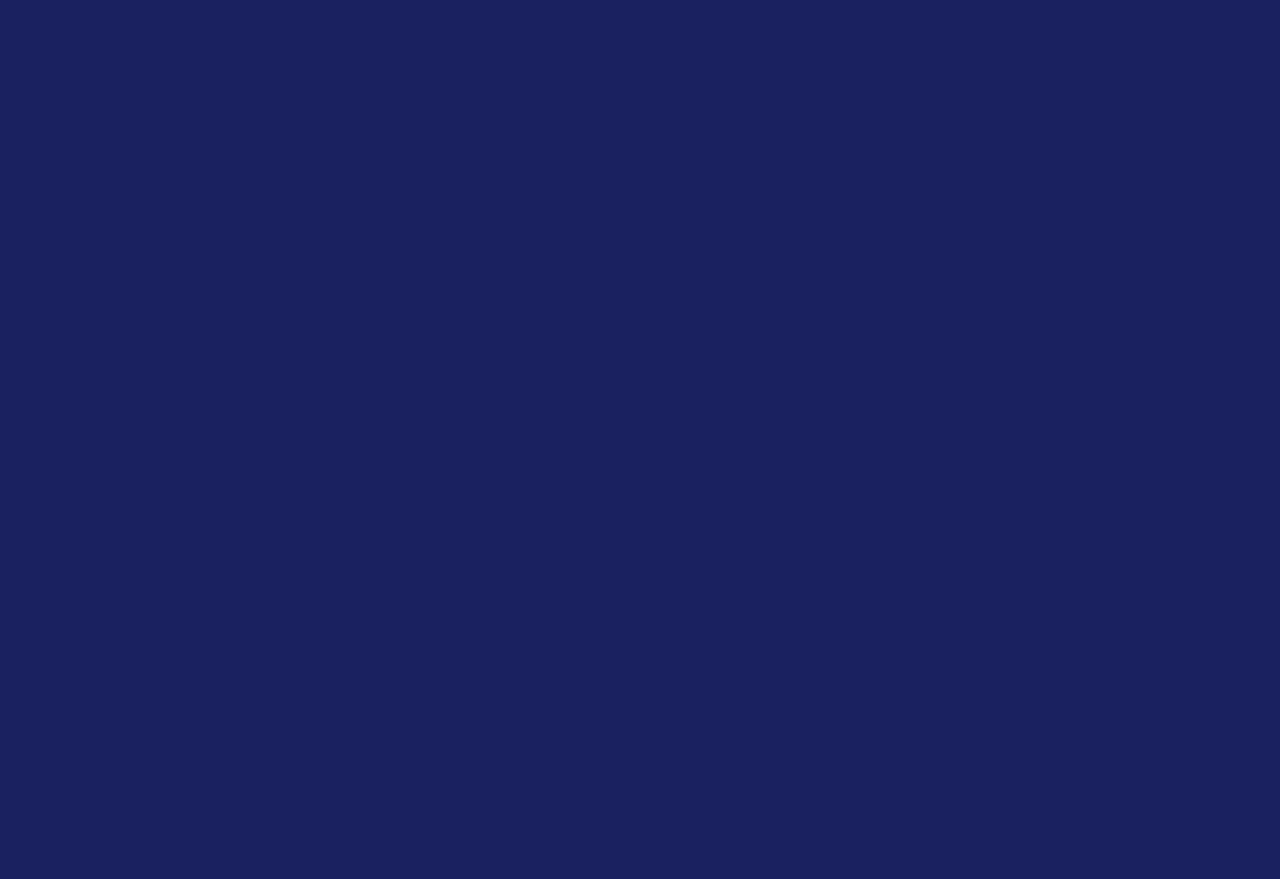
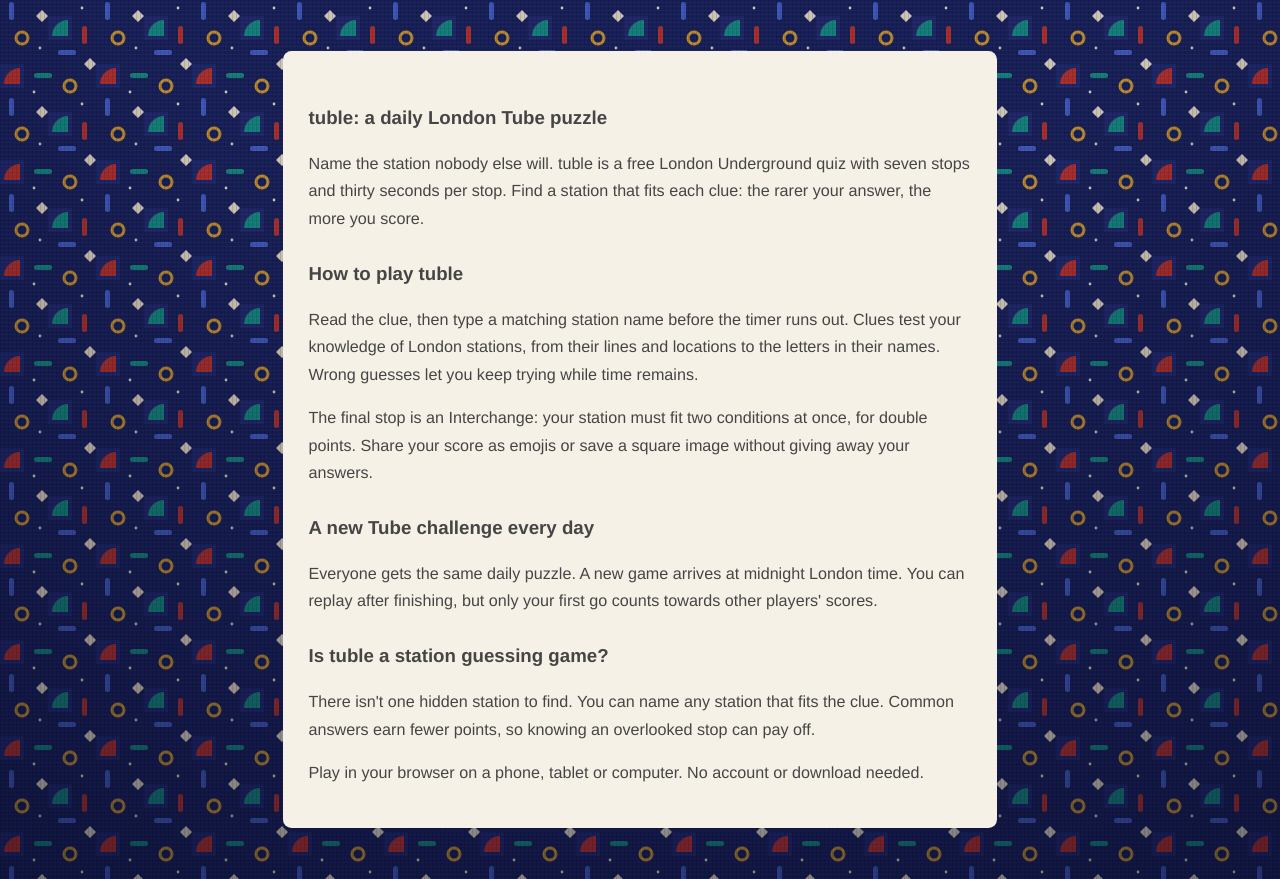
Before and after one commit to LukeberryPi/tuble, a React (Vite) app: page / in a window 1280 px wide. Shown: the part 800-1679 px from the top of the page. Before the commit the page ends 800 px from the top, so only its background shows below. Built offline with nearby package versions, Linux system fonts and the light colour scheme; no server answers; a web font is replaced by a local one.

Commit message:
Help search engines discover and understand tuble (#3)

```diff
--- a/app/styles.css
+++ b/app/styles.css
@@ -1429,3 +1429,21 @@ button {
     transition: none;
   }
 }
+
+.game-guide {
+  max-width: 42rem;
+  margin: 3rem auto;
+  padding: 1.5rem;
+  background: #f6f1e7;
+  border-radius: 0.5rem;
+  color: #454545;
+  font-size: 0.95rem;
+  line-height: 1.7;
+}
+
+.game-guide h1,
+.game-guide h2 {
+  color: inherit;
+  font-size: 1.1rem;
+  margin-top: 1.5rem;
+}
--- a/index.html
+++ b/index.html
@@ -3,10 +3,11 @@
   <head>
     <meta charset="utf-8" />
     <meta name="viewport" content="width=device-width, initial-scale=1, viewport-fit=cover" />
-    <title>tuble: name the station nobody else will</title>
+    <title>tuble – Daily London Tube Puzzle Game</title>
+    <link rel="canonical" href="https://tuble.win/" />
     <meta name="description" content="A daily London Tube game. Seven stops, thirty seconds each: name a Tube or Overground station that fits. The rarer your station, the more you score." />
     <meta name="theme-color" content="#121418" />
-    <meta property="og:title" content="tuble" />
+    <meta property="og:title" content="tuble – Daily London Tube Puzzle Game" />
     <meta property="og:description" content="Name the station nobody else will. A daily London Tube game." />
     <meta property="og:type" content="website" />
     <meta property="og:site_name" content="tuble" />
@@ -15,6 +16,32 @@
     <meta property="og:image:width" content="1200" />
     <meta property="og:image:height" content="630" />
     <meta property="og:image:alt" content="A Tube roundel that reads TUBLE, on a tiled platform wall." />
+    <script type="application/ld+json">
+      {
+        "@context": "https://schema.org",
+        "@graph": [
+          {
+            "@type": "WebSite",
+            "@id": "https://tuble.win/#website",
+            "url": "https://tuble.win/",
+            "name": "tuble",
+            "alternateName": "tuble.win",
+            "inLanguage": "en-GB"
+          },
+          {
+            "@type": "VideoGame",
+            "name": "tuble",
+            "url": "https://tuble.win/",
+            "description": "A free daily London Tube puzzle. Name stations that fit the clues in thirty seconds. Rarer answers score more points.",
+            "genre": "Puzzle",
+            "gamePlatform": "Web browser",
+            "playMode": "SinglePlayer",
+            "isAccessibleForFree": true,
+            "inLanguage": "en-GB"
+          }
+        ]
+      }
+    </script>
     <meta name="twitter:card" content="summary_large_image" />
     <link rel="icon" href="/favicon.svg" type="image/svg+xml" />
     <link rel="icon" href="/favicon-32.png" type="image/png" sizes="32x32" />
@@ -25,6 +52,18 @@
   </head>
   <body>
     <div id="root"></div>
+    <section class="game-guide" aria-labelledby="about-tuble">
+      <h1 id="about-tuble">tuble: a daily London Tube puzzle</h1>
+      <p>Name the station nobody else will. tuble is a free London Underground quiz with seven stops and thirty seconds per stop. Find a station that fits each clue: the rarer your answer, the more you score.</p>
+      <h2>How to play tuble</h2>
+      <p>Read the clue, then type a matching station name before the timer runs out. Clues test your knowledge of London stations, from their lines and locations to the letters in their names. Wrong guesses let you keep trying while time remains.</p>
+      <p>The final stop is an Interchange: your station must fit two conditions at once, for double points. Share your score as emojis or save a square image without giving away your answers.</p>
+      <h2>A new Tube challenge every day</h2>
+      <p>Everyone gets the same daily puzzle. A new game arrives at midnight London time. You can replay after finishing, but only your first go counts towards other players' scores.</p>
+      <h2>Is tuble a station guessing game?</h2>
+      <p>There isn't one hidden station to find. You can name any station that fits the clue. Common answers earn fewer points, so knowing an overlooked stop can pay off.</p>
+      <p>Play in your browser on a phone, tablet or computer. No account or download needed.</p>
+    </section>
     <script type="module" src="/app/main.tsx"></script>
   </body>
 </html>
```
Also changed, not shown: public/robots.txt (added), 1 other file (tests, documents, lock files or other folders).
